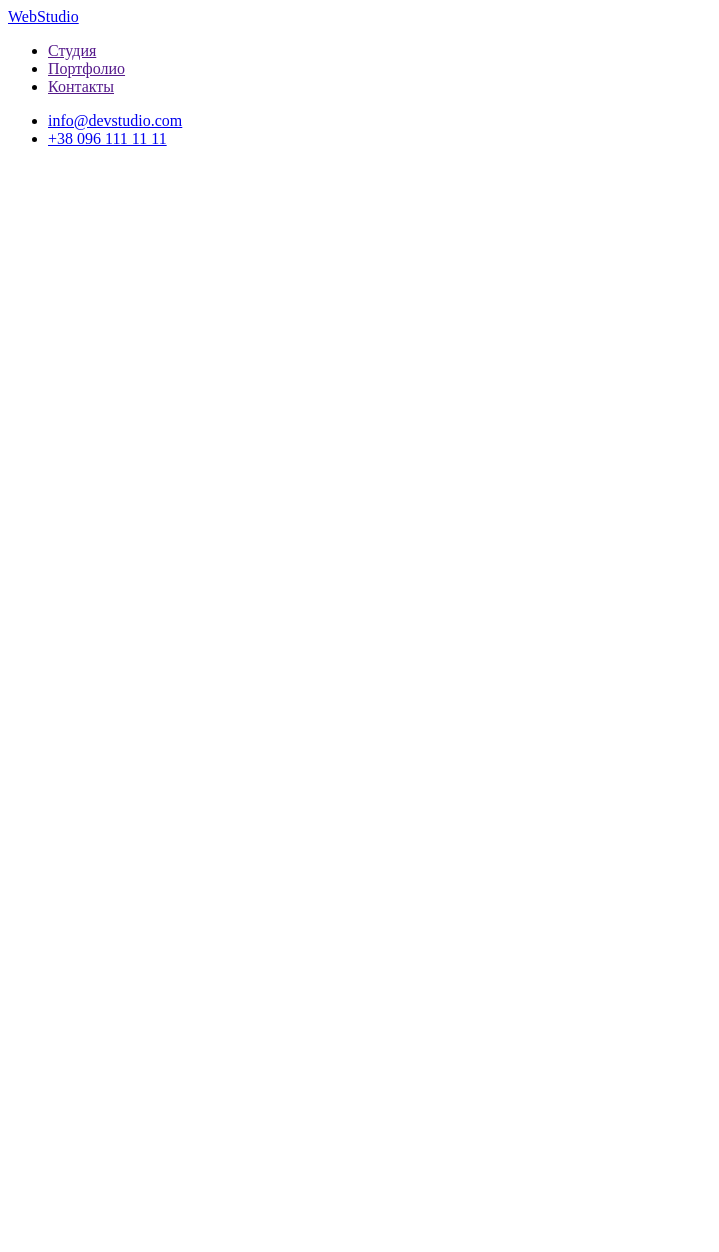
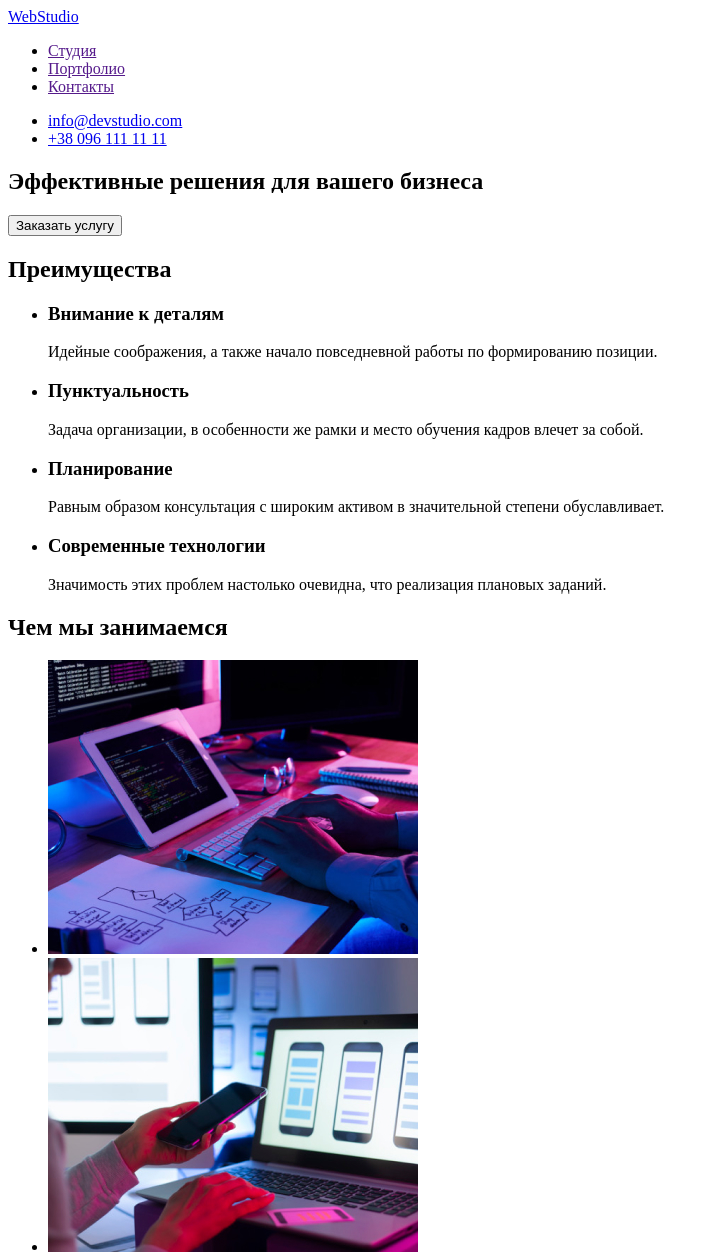
Before and after one commit to inapolov/goit-markup-hw-01, a plain HTML site: page index.html in a window 1280 px wide. Shown: the top 1252 px of the page, without its empty margins (0-719 px from the left). Before the commit the page ends 800 px from the top, so only its background shows below. Drawn offline with Linux system fonts and the light colour scheme.

Commit message:
Добавил секции Герой, Преимущества и Чем мы занимаемся
Добавил секции Герой, Преимущества и Чем мы занимаемся

```diff
--- a/index.html
+++ b/index.html
@@ -7,6 +7,7 @@
     <title>Document</title>
 </head>
 <body>
+    <!--Шапка-->
     <header>
         <nav>
             <a href="/">WebStudio</a>
@@ -22,6 +23,44 @@
         </ul>
     </header>
     <main>
+        <!--Герой-->
+        <section>
+            <h1>Эффективные решения для вашего бизнеса</h1>
+            <button type="button">Заказать услугу</button>
+        </section>
+        <!--Преимущества-->
+        <section>
+            <h2>Преимущества</h2>
+            <ul>
+                <li>
+                    <h3>Внимание к деталям</h3>
+                    <p>Идейные соображения, а также начало повседневной работы по формированию позиции.</p>
+                </li>
+                <li>
+                    <h3>Пунктуальность</h3>
+                    <p>Задача организации, в особенности же рамки и место обучения кадров влечет за собой.</p>
+                </li>
+                <li>
+                    <h3>Планирование</h3>
+                    <p>Равным образом консультация с широким активом в значительной степени обуславливает.</p>
+                </li>
+                <li>
+                    <h3>Современные технологии</h3>
+                    <p>Значимость этих проблем настолько очевидна, что реализация плановых заданий.</p>
+                </li>
+            </ul>
+        </section>
+        <!--Чем мы занимаемся-->
+        <section>
+            <h2>Чем мы занимаемся</h2>
+            <ul>
+                <li><img src="./images/development.jpg" alt="Разработка" width="370" height="294"></li>
+                <li><img src="./images/optimization.jpg" alt="Оптимизация" width="370" height="294"></li>
+                <li><img src="./images/design.jpg" alt="Дизайн" width="370" height="294"></li>
+            </ul>
+        </section>
+
+
 
     </main>
     <footer></footer>
```
Also changed, not shown: images/design.jpg (added), images/development.jpg (added), images/optimization.jpg (added).
